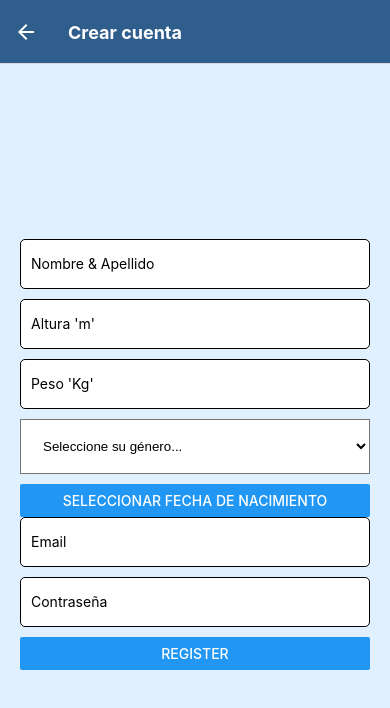
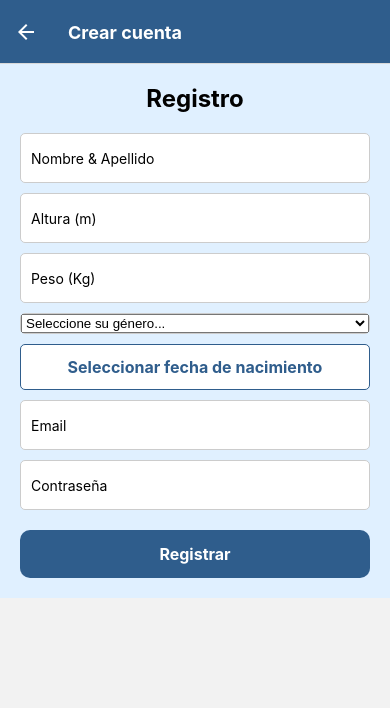
Before and after one commit to Raamonvm8/diafitness, a React Native app: screen /Register in a window 390 px wide. Shown: the top 708 px of the page. Built offline with nearby package versions, Linux system fonts and the light colour scheme; no server answers.

Commit message:
retoque final login

```diff
--- a/components/login/login.js
+++ b/components/login/login.js
@@ -1,8 +1,16 @@
 import React, { useState } from 'react';
-import { View, StyleSheet, ActivityIndicator, Button } from 'react-native';
+import {
+    View,
+    StyleSheet,
+    ActivityIndicator,
+    TextInput,
+    Text,
+    TouchableOpacity,
+    KeyboardAvoidingView,
+    Platform,
+} from 'react-native';
 import { FIREBASE_AUTH } from '../../FirebaseConfig';
 import { signInWithEmailAndPassword } from 'firebase/auth';
-import { TextInput } from 'react-native-gesture-handler';
 import { useNavigation } from '@react-navigation/native';
 
 export default function Login() {
@@ -17,43 +25,103 @@ export default function Login() {
         try {
             const response = await signInWithEmailAndPassword(auth, email, password);
             console.log('Login success:', response);
-            //navigation.navigate('Inicio');
+            // navigation.navigate('Inicio');
         } catch (error) {
             console.log('Login error:', error.message);
         } finally {
             setLoading(false);
         }
-    }
+    };
 
     return (
-        <View style={styles.container}>
-            <TextInput value={email} style={styles.input} placeholder="Email" autoCapitalize='none' onChangeText={setEmail} />
-            <TextInput secureTextEntry value={password} style={styles.input} placeholder="Password" autoCapitalize='none' onChangeText={setPassword} />
+        <KeyboardAvoidingView
+            style={styles.container}
+            behavior={Platform.OS === 'ios' ? 'padding' : 'height'}
+        >
+            <Text style={styles.title}>Iniciar sesión</Text>
+            <TextInput
+                value={email}
+                style={styles.input}
+                placeholder="Correo electrónico"
+                placeholderTextColor="#888"
+                autoCapitalize="none"
+                onChangeText={setEmail}
+                keyboardType="email-address"
+            />
+            <TextInput
+                secureTextEntry
+                value={password}
+                style={styles.input}
+                placeholder="Contraseña"
+                placeholderTextColor="#888"
+                autoCapitalize="none"
+                onChangeText={setPassword}
+            />
+
             {loading ? (
-                <ActivityIndicator size="large" color="#2F5D8C" />
+                <ActivityIndicator size="large" color="#2F5D8C" style={{ marginTop: 20 }} />
             ) : (
                 <>
-                    <Button title='Login' onPress={signIn} />
-                    <Button title='Create account' onPress={() => navigation.navigate('Register')} />
+                    <TouchableOpacity style={styles.button} onPress={signIn}>
+                        <Text style={styles.buttonText}>Iniciar sesión</Text>
+                    </TouchableOpacity>
+
+                    <TouchableOpacity
+                        style={[styles.button, styles.secondaryButton]}
+                        onPress={() => navigation.navigate('Register')}
+                    >
+                        <Text style={styles.secondaryButtonText}>Crear cuenta</Text>
+                    </TouchableOpacity>
                 </>
             )}
-        </View>
+        </KeyboardAvoidingView>
     );
 }
 
 const styles = StyleSheet.create({
     container: {
-        marginHorizontal: 20,
         flex: 1,
+        paddingHorizontal: 20,
         justifyContent: 'center',
         backgroundColor: '#E0F0FF',
     },
+    title: {
+        fontSize: 28,
+        fontWeight: 'bold',
+        color: '#2F5D8C',
+        marginBottom: 30,
+        textAlign: 'center',
+    },
     input: {
-        marginVertical: 4,
+        marginVertical: 8,
         height: 50,
         borderWidth: 1,
-        borderRadius: 4,
-        padding: 10,
-        backgroundColor: '#fff'
-    }
+        borderColor: '#ccc',
+        borderRadius: 10,
+        paddingHorizontal: 15,
+        backgroundColor: '#fff',
+        fontSize: 16,
+    },
+    button: {
+        backgroundColor: '#2F5D8C',
+        paddingVertical: 14,
+        borderRadius: 10,
+        alignItems: 'center',
+        marginTop: 20,
+    },
+    buttonText: {
+        color: '#fff',
+        fontWeight: 'bold',
+        fontSize: 16,
+    },
+    secondaryButton: {
+        backgroundColor: '#fff',
+        borderWidth: 1,
+        borderColor: '#2F5D8C',
+    },
+    secondaryButtonText: {
+        color: '#2F5D8C',
+        fontWeight: 'bold',
+        fontSize: 16,
+    },
 });
--- a/components/login/register.js
+++ b/components/login/register.js
@@ -1,30 +1,34 @@
 import React, { useState } from 'react';
-import { View, Text, TextInput, StyleSheet, Button, ActivityIndicator, Platform } from 'react-native';
-import { FIREBASE_AUTH, FIREBASE_DB } from '../../FirebaseConfig';
-import { createUserWithEmailAndPassword } from 'firebase/auth';
-import { useNavigation } from '@react-navigation/native';
-import { setDoc, doc } from 'firebase/firestore';
+import {
+  View,
+  Text,
+  TextInput,
+  StyleSheet,
+  ActivityIndicator,
+  Platform,
+  TouchableOpacity,
+  ScrollView,
+} from 'react-native';
 import { Picker } from '@react-native-picker/picker';
 import DateTimePicker from '@react-native-community/datetimepicker';
-import moment from 'moment';
-
-
+import { createUserWithEmailAndPassword } from 'firebase/auth';
+import { setDoc, doc } from 'firebase/firestore';
+import { useNavigation } from '@react-navigation/native';
+import { FIREBASE_AUTH, FIREBASE_DB } from '../../FirebaseConfig';
 
 export default function Register() {
   const [email, setEmail] = useState('');
   const [password, setPassword] = useState('');
   const [name, setName] = useState('');
-    const [peso, setPeso] = useState(null);
-    const [altura, setAltura] = useState(null);
+  const [peso, setPeso] = useState('');
+  const [altura, setAltura] = useState('');
   const [género, setGénero] = useState('');
   const [fechaNacimiento, setFechaNacimiento] = useState(null);
   const [showPicker, setShowPicker] = useState(false);
-
   const [loading, setLoading] = useState(false);
-
   const [errores, setErrores] = useState({});
+  const navigation = useNavigation();
   const auth = FIREBASE_AUTH;
-    const navigation = useNavigation();
 
   const onChange = (event, selectedDate) => {
     setShowPicker(false);
@@ -32,8 +36,7 @@ export default function Register() {
       const dia = selectedDate.getDate().toString().padStart(2, '0');
       const mes = (selectedDate.getMonth() + 1).toString().padStart(2, '0');
       const año = selectedDate.getFullYear();
-            const fechaFormateada = `${dia}/${mes}/${año}`;
-            setFechaNacimiento(fechaFormateada);
+      setFechaNacimiento(`${dia}/${mes}/${año}`);
     }
   };
 
@@ -43,39 +46,26 @@ export default function Register() {
 
     const nuevosErrores = {};
 
-        if (!peso) {
-            nuevosErrores.peso='Peso incompleto';
-        }else if (peso < 11 || peso > 400) {
-            nuevosErrores.peso = 'Peso incorrecto (Kg)';
-        }
-        if (género!=='Masculino' && género!=='Femenino') {
-            nuevosErrores.género='Género incompleto';
-        }
-        if (!fechaNacimiento) {
-            nuevosErrores.fechaNacimiento='Fecha Nacimiento incompleta';
-        }
+    const pesoNum = parseFloat(peso);
+    const alturaNum = parseFloat(altura);
 
-        if (!altura) {
-            nuevosErrores.altura = 'Altura incompleta';
-        }else if(altura < 0.5 || altura > 2.5){
-            nuevosErrores.altura = 'Altura incorrecta (metros)';
-        }
+    if (!peso) nuevosErrores.peso = 'Peso incompleto';
+    else if (pesoNum < 11 || pesoNum > 400) nuevosErrores.peso = 'Peso incorrecto (Kg)';
 
-        if (name.trim().split(/\s+/).length < 2) {
-            nuevosErrores.nombre = 'Nombre incompleto';
-        }
+    if (!altura) nuevosErrores.altura = 'Altura incompleta';
+    else if (alturaNum < 0.5 || alturaNum > 2.5) nuevosErrores.altura = 'Altura incorrecta (m)';
 
-        if (!email) {
-            nuevosErrores.email = 'Email incompleto';
-        }else if (!email.includes('@')) {
-            nuevosErrores.email = 'El email no es válido';
-        }
+    if (!género) nuevosErrores.género = 'Seleccione un género';
 
-        if (!password) {
-            nuevosErrores.password = 'Contraseña incompleta';
-        }else if (password.length < 6) {
-            nuevosErrores.password = 'La contraseña debe tener al menos 6 caracteres';
-        }
+    if (!fechaNacimiento) nuevosErrores.fechaNacimiento = 'Fecha de nacimiento incompleta';
+
+    if (name.trim().split(/\s+/).length < 2) nuevosErrores.nombre = 'Nombre incompleto';
+
+    if (!email) nuevosErrores.email = 'Email incompleto';
+    else if (!email.includes('@')) nuevosErrores.email = 'Email no válido';
+
+    if (!password) nuevosErrores.password = 'Contraseña incompleta';
+    else if (password.length < 6) nuevosErrores.password = 'Mínimo 6 caracteres';
 
     if (Object.keys(nuevosErrores).length > 0) {
       setErrores(nuevosErrores);
@@ -89,55 +79,74 @@ export default function Register() {
 
       await setDoc(doc(FIREBASE_DB, 'users', user.uid), {
         nombre: name,
-                email: email,
-                altura: altura,
-                peso: peso,
-                género: género,
+        email,
+        altura: alturaNum,
+        peso: pesoNum,
+        género,
         nacimiento: fechaNacimiento,
         creado: new Date(),
       });
 
-
-            console.log('User created:', response);
       navigation.replace('HomePage');
     } catch (error) {
       const nuevosErrores = {};
-            if (error.code === 'auth/invalid-email') {
-                nuevosErrores.email = 'El email no es válido';
-            } else if (error.code === 'auth/email-already-in-use') {
-                nuevosErrores.email = 'Este email ya está en uso';
-            }
-            if (error.code === 'auth/weak-password') {
-                nuevosErrores.password = 'La contraseña debe tener al menos 6 caracteres';
-            }
-
+      if (error.code === 'auth/invalid-email') nuevosErrores.email = 'Email no válido';
+      else if (error.code === 'auth/email-already-in-use') nuevosErrores.email = 'Email ya registrado';
+      if (error.code === 'auth/weak-password') nuevosErrores.password = 'Contraseña débil';
       setErrores(nuevosErrores);
-            console.error('Register error:', error.message);
     } finally {
       setLoading(false);
     }
   };
 
+  return (
+    <ScrollView contentContainerStyle={styles.container}>
+      <Text style={styles.title}>Registro</Text>
 
-    return (
-        <View style={styles.container}>
-            <TextInput placeholder="Nombre & Apellido" style={[styles.input, errores.nombre && styles.inputError]} value={name} onChangeText={setName} />
+      <TextInput
+        style={[styles.input, errores.nombre && styles.inputError]}
+        placeholder="Nombre & Apellido"
+        value={name}
+        onChangeText={setName}
+      />
       {errores.nombre && <Text style={styles.textoError}>{errores.nombre}</Text>}
-            <TextInput placeholder="Altura 'm'" style={[styles.input, errores.altura && styles.inputError]} value={altura} onChangeText={setAltura} />
+
+      <TextInput
+        style={[styles.input, errores.altura && styles.inputError]}
+        placeholder="Altura (m)"
+        value={altura}
+        onChangeText={setAltura}
+        keyboardType="decimal-pad"
+      />
       {errores.altura && <Text style={styles.textoError}>{errores.altura}</Text>}
-            <TextInput placeholder="Peso 'Kg'" style={[styles.input, errores.peso && styles.inputError]} value={peso} onChangeText={setPeso} />
+
+      <TextInput
+        style={[styles.input, errores.peso && styles.inputError]}
+        placeholder="Peso (Kg)"
+        value={peso}
+        onChangeText={setPeso}
+        keyboardType="decimal-pad"
+      />
       {errores.peso && <Text style={styles.textoError}>{errores.peso}</Text>}
-            <Picker selectedValue={género} style={[styles.picker, errores.género && styles.inputError]} onValueChange={(itemValue) => setGénero(itemValue)} >
+
+      <View style={[styles.pickerWrapper, errores.género && styles.inputError]}>
+        <Picker
+          selectedValue={género}
+          onValueChange={(itemValue) => setGénero(itemValue)}>
           <Picker.Item label="Seleccione su género..." value="" />
           <Picker.Item label="Masculino" value="Masculino" />
           <Picker.Item label="Femenino" value="Femenino" />
         </Picker>
+      </View>
       {errores.género && <Text style={styles.textoError}>{errores.género}</Text>}
-            <View>
-                <Button
-                    title={fechaNacimiento ? fechaNacimiento : "Seleccionar fecha de nacimiento"}
-                    onPress={() => setShowPicker(true)}
-                />
+
+      <TouchableOpacity style={styles.dateButton} onPress={() => setShowPicker(!showPicker)}>
+        <Text style={styles.dateButtonText}>
+          {fechaNacimiento ? fechaNacimiento : 'Seleccionar fecha de nacimiento'}
+        </Text>
+      </TouchableOpacity>
+      {errores.fechaNacimiento && <Text style={styles.textoError}>{errores.fechaNacimiento}</Text>}
+
       {showPicker && (
         <DateTimePicker
           value={new Date()}
@@ -147,45 +156,93 @@ export default function Register() {
           onChange={onChange}
         />
       )}
-                {errores.fechaNacimiento && (
-                    <Text style={styles.textoError}>{errores.fechaNacimiento}</Text>
-                )}
-            </View>
-            <TextInput placeholder="Email" style={[styles.input, errores.email && styles.inputError]} value={email} onChangeText={setEmail} />
+
+      <TextInput
+        style={[styles.input, errores.email && styles.inputError]}
+        placeholder="Email"
+        value={email}
+        onChangeText={setEmail}
+        keyboardType="email-address"
+        autoCapitalize="none"
+      />
       {errores.email && <Text style={styles.textoError}>{errores.email}</Text>}
-            <TextInput placeholder="Contraseña" style={styles.input} value={password} onChangeText={setPassword} secureTextEntry />
+
+      <TextInput
+        style={[styles.input, errores.password && styles.inputError]}
+        placeholder="Contraseña"
+        value={password}
+        onChangeText={setPassword}
+        secureTextEntry
+      />
       {errores.password && <Text style={styles.textoError}>{errores.password}</Text>}
-            {loading ? <ActivityIndicator /> : <Button title="Register" onPress={handleRegister} />}
-        </View>
+
+      <TouchableOpacity style={styles.button} onPress={handleRegister} disabled={loading}>
+        {loading ? <ActivityIndicator color="#fff" /> : <Text style={styles.buttonText}>Registrar</Text>}
+      </TouchableOpacity>
+    </ScrollView>
   );
 }
 
 const styles = StyleSheet.create({
   container: {
     padding: 20,
-        flex: 1,
-        justifyContent: 'center',
     backgroundColor: '#E0F0FF',
+    marginBottom: -90
+  },
+  title: {
+    fontSize: 24,
+    fontWeight: 'bold',
+    marginBottom: 20,
+    alignSelf: 'center',
   },
   input: {
-        marginBottom: 10,
     height: 50,
     borderWidth: 1,
-        padding: 10,
+    borderColor: '#ccc',
+    borderRadius: 5,
     backgroundColor: '#fff',
-        borderRadius: 5,
+    paddingHorizontal: 10,
+    marginBottom: 10,
   },
-    picker: {
-        marginBottom: 10,
-        height: 55,
-        padding: 18,
-        backgroundColor: '#fff',
+  inputError: {
+    borderColor: 'red',
   },
   textoError: {
     color: 'red',
     marginBottom: 10,
   },
-    inputError: {
-        borderColor: 'red',
+  pickerWrapper: {
+    borderWidth: 1,
+    borderRadius: 5,
+    borderColor: '#ccc',
+    marginBottom: 10,
+    backgroundColor: '#fff',
+  },
+  dateButton: {
+    backgroundColor: '#fff',
+    borderWidth: 1,
+    borderColor: '#2F5D8C',
+    padding: 12,
+    borderRadius: 5,
+    marginBottom: 10,
+    alignItems: 'center',
+  },
+  dateButtonText: {
+    color: '#2F5D8C',
+    fontWeight: 'bold',
+    fontSize: 16,
+  },
+  button: {
+    backgroundColor: '#2F5D8C',
+    paddingVertical: 14,
+    borderRadius: 10,
+    padding: 15,
+    alignItems: 'center',
+    marginTop: 10,
+  },
+  buttonText: {
+    color: '#fff',
+    fontWeight: 'bold',
+    fontSize: 16,
   },
 });
```
Lines whose indentation alone changed are shown as unchanged.
